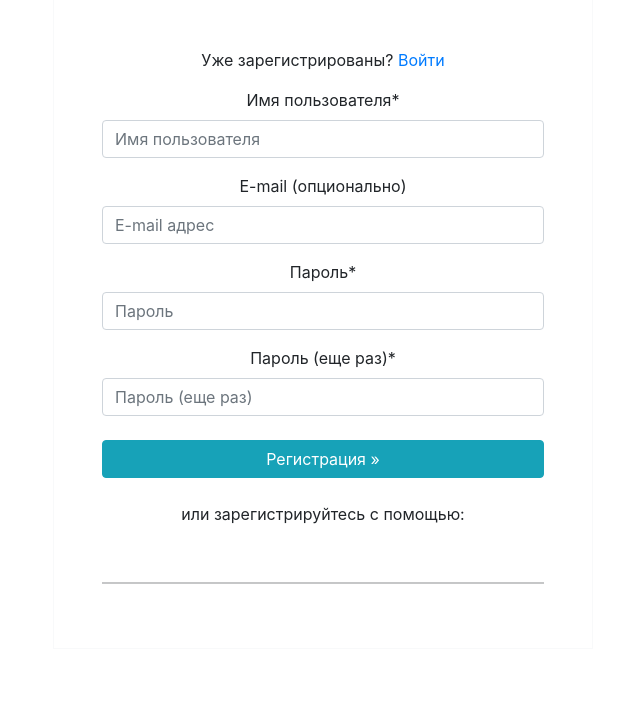
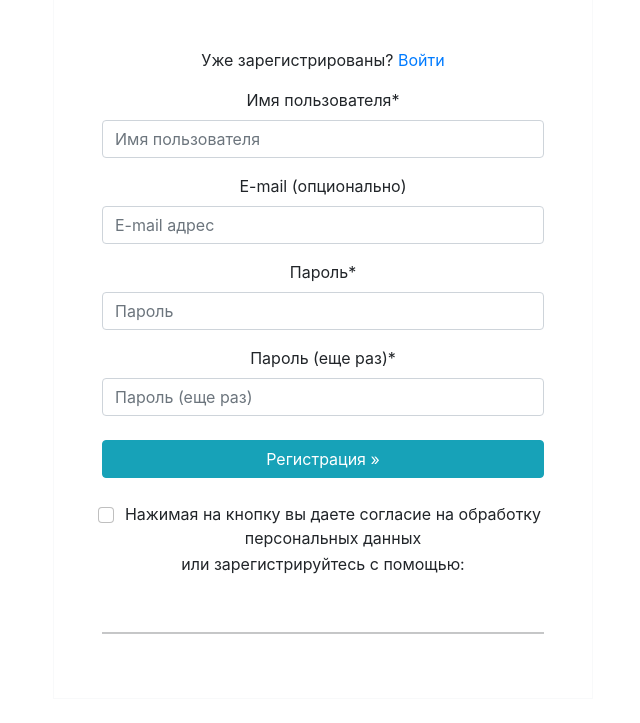
Before and after one commit to f1xend/myawesomeblog-project, a Django app: page /posts/accounts/signup/ in a window 1280 px wide; the page is wider, and only the part inside the window is pictured. Shown: the part 351-1074 px from the top of that part, without its empty margins (317-957 px from the left). Before the commit the page ends 935 px from the top of that part, so only its background shows below. Run offline with Django 3.2, Linux system fonts and the light colour scheme; some libraries are stand-ins or nearby versions.

Commit message:
перевел таблицу на русский, добавил кнопку согласия на обработку персональных данных

```diff
--- a/blog/templates/account/signup.html
+++ b/blog/templates/account/signup.html
@@ -52,12 +52,19 @@
                 	<p>{% blocktrans %}Уже зарегистрированы? <a href="{{ login_url }}"> Войти </a>{% endblocktrans %}</p>
                   {% csrf_token %}
                   {{ form|crispy }}
+
                   {% if redirect_field_value %}
 				  	<input type="hidden" name="{{ redirect_field_name }}" value="{{ redirect_field_value }}" />
 				  {% endif %}
                   <button class="btn btn-info my-4 btn-block waves-effect waves-light" type="submit">
                     {% trans "Sign Up" %} &raquo;
                   </button>
+                  <div class="form-check">
+                    <input required class="form-check-input" type="checkbox" value="">
+                    <label required class="form-check-label">
+                      Нажимая на кнопку вы даете согласие на обработку персональных данных
+                    </label>
+                  </div>
                   <p> или зарегистрируйтесь с помощью: </p>
 
                   <a type="button" class="light-blue-text mx-2" href="{% provider_login_url 'google' %}">
```
Also changed, not shown: services/templates/services/orders.html (+5 -46 lines).
